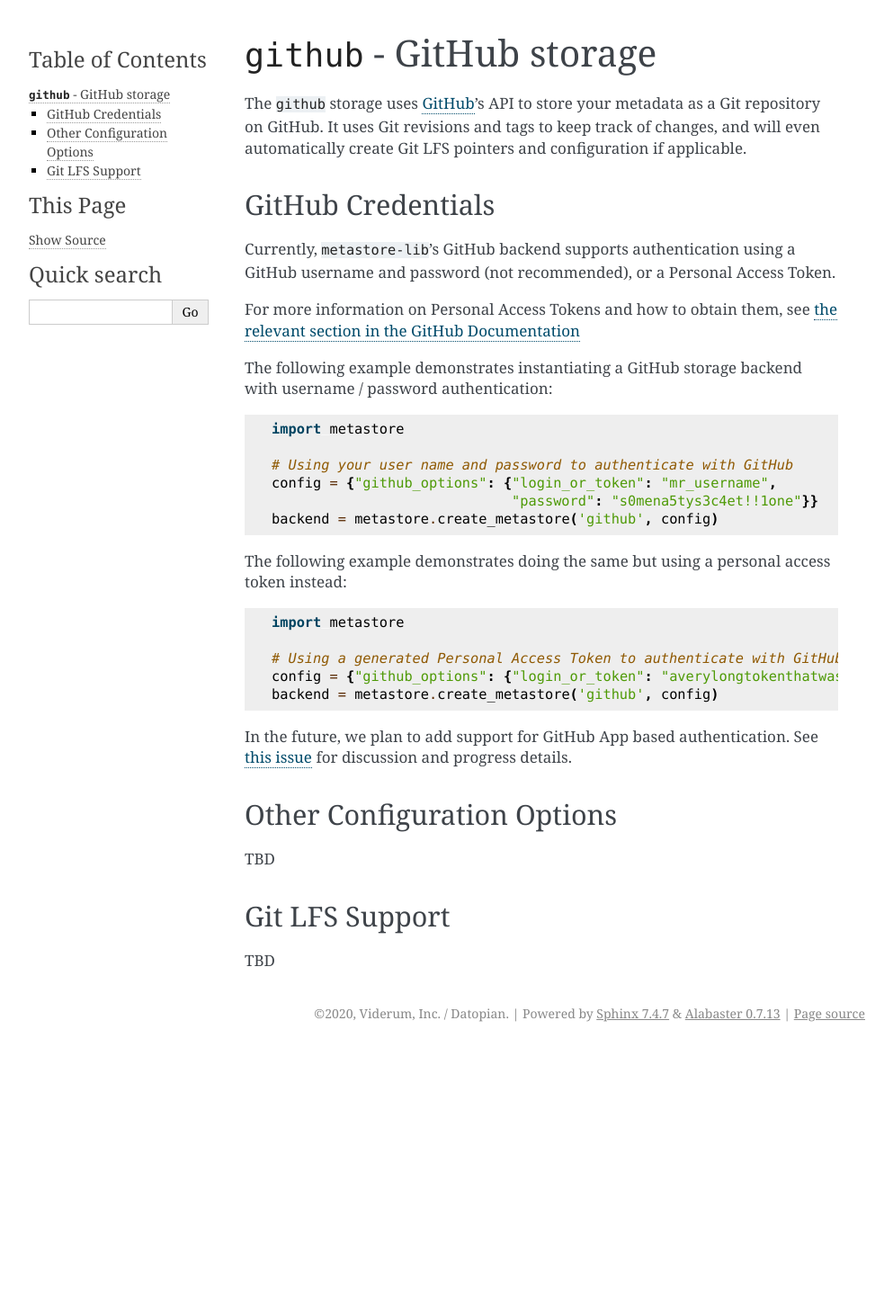
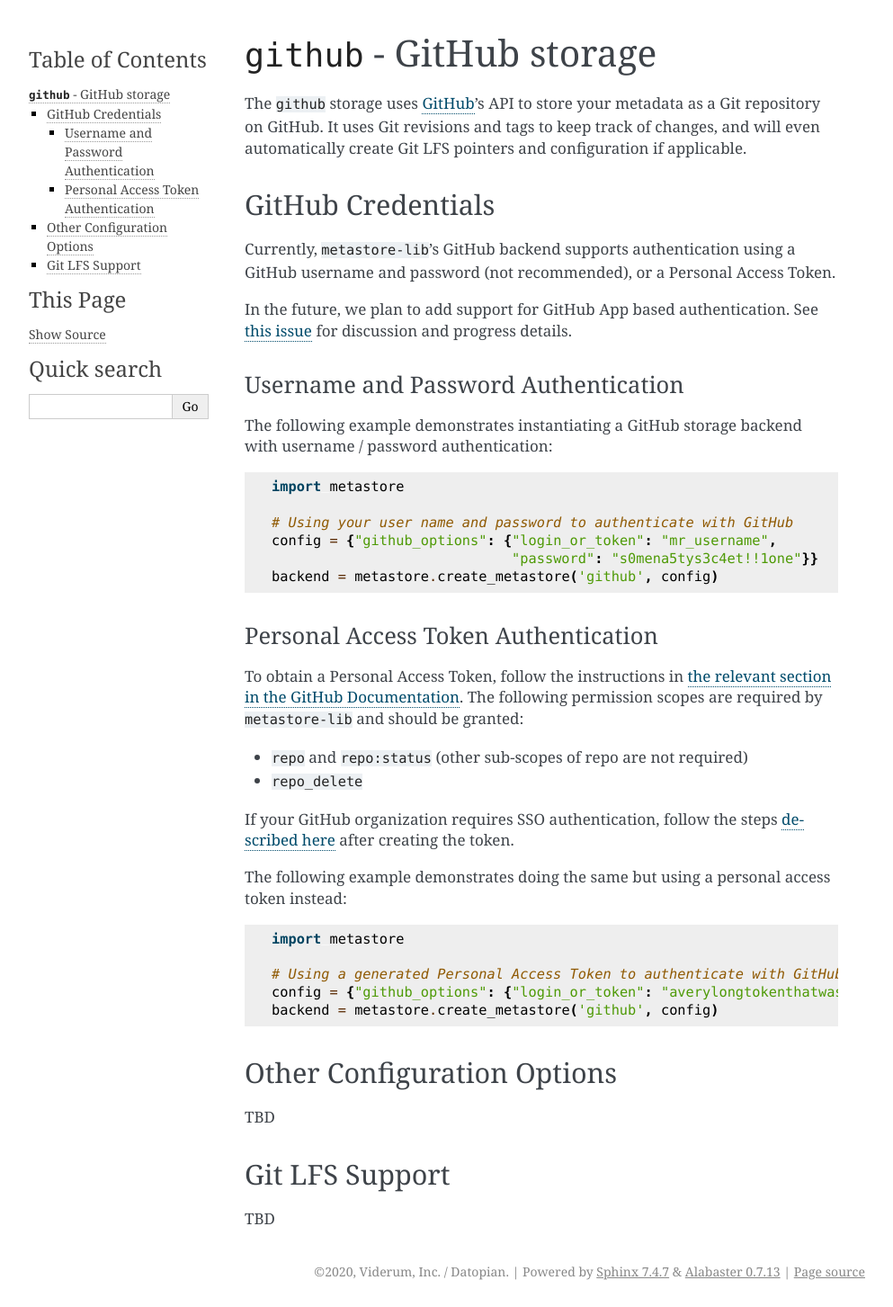
Before and after one commit to datopian/metastore-lib, a Sphinx documentation site: the page built from docs/backends/github.md, in a window 1280 px wide. Shown: the whole page at 90% size, without its empty margins (148-1141 px from the left). Built offline with Sphinx 7.4.7, drawn with Linux system fonts in a browser that asks for light colours; the version number could not be read and is left out; before the commit the page ends 1166 px from its top, so only the background shows below that.

Commit message:
Expand documentation on GitHub credentials

````diff
--- a/docs/backends/github.md
+++ b/docs/backends/github.md
@@ -10,8 +10,11 @@
 Currently, `metastore-lib`'s GitHub backend supports authentication using
 a GitHub username and password (not recommended), or a Personal Access Token.
 
-For more information on Personal Access Tokens and how to obtain them,
-see [the relevant section in the GitHub Documentation](https://docs.github.com/en/github/authenticating-to-github/creating-a-personal-access-token)
+In the future, we plan to add support for GitHub App based authentication. See
+[this issue](https://github.com/datopian/metastore-lib/issues/18) for discussion
+and progress details.
+
+### Username and Password Authentication
 
 The following example demonstrates instantiating a GitHub storage backend with
 username / password authentication:
@@ -25,6 +28,20 @@
 backend = metastore.create_metastore('github', config)
 ```
 
+### Personal Access Token Authentication
+
+To obtain a Personal Access Token, follow the instructions in
+[the relevant section in the GitHub Documentation](https://docs.github.com/en/github/authenticating-to-github/creating-a-personal-access-token).
+The following permission scopes are required by `metastore-lib` and should be
+granted:
+
+* `repo` and `repo:status` (other sub-scopes of repo are not required)
+* `repo_delete`
+
+If your GitHub organization requires SSO authentication, follow the steps
+[described here](https://docs.github.com/en/github/authenticating-to-github/authorizing-a-personal-access-token-for-use-with-saml-single-sign-on)
+after creating the token.
+
 The following example demonstrates doing the same but using a personal access
 token instead:
 
@@ -36,10 +53,6 @@
 backend = metastore.create_metastore('github', config)
 ```
 
-In the future, we plan to add support for GitHub App based authentication. See
-[this issue](https://github.com/datopian/metastore-lib/issues/18) for discussion
-and progress details.
-
 ## Other Configuration Options
 
 TBD
````
